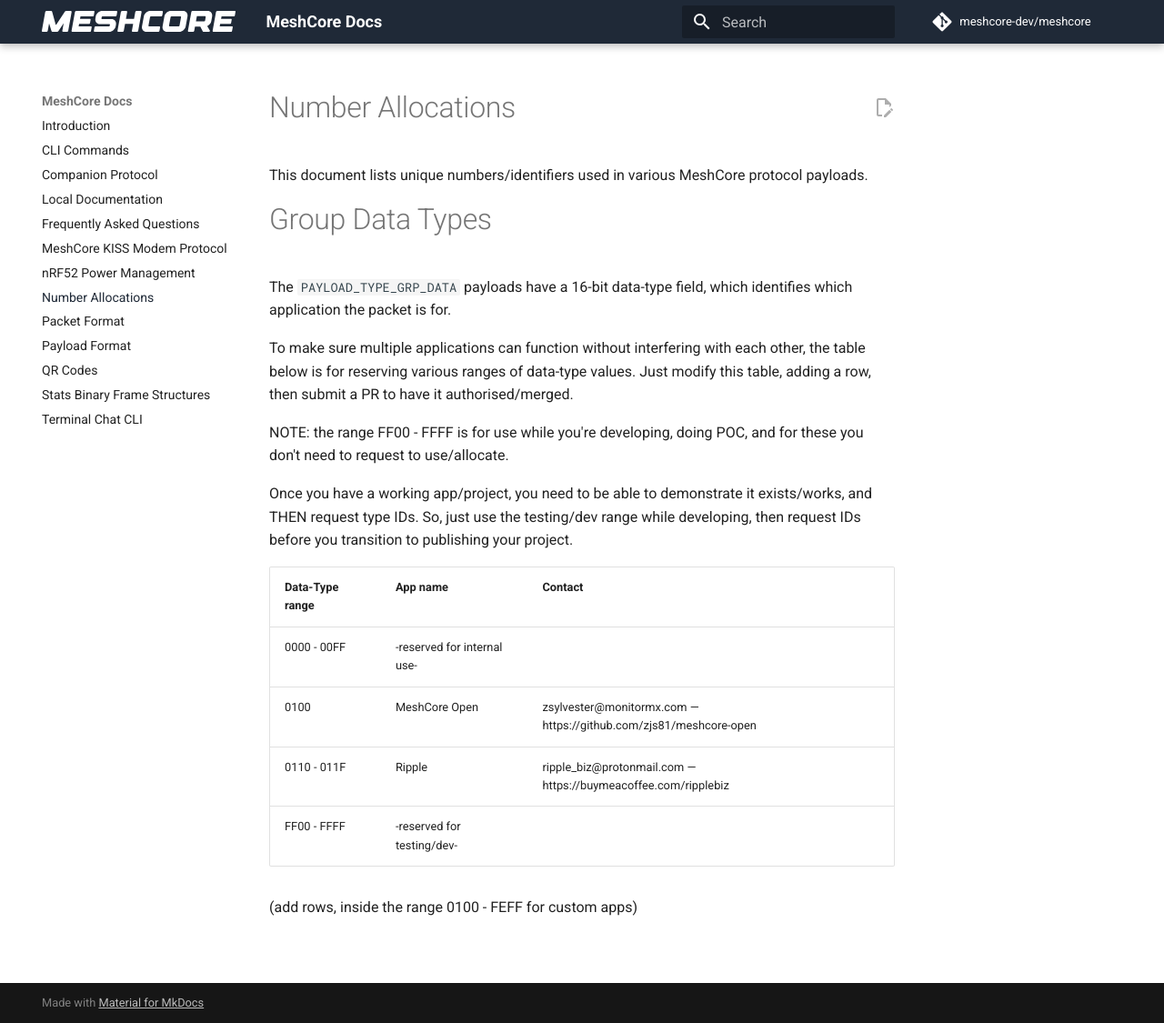
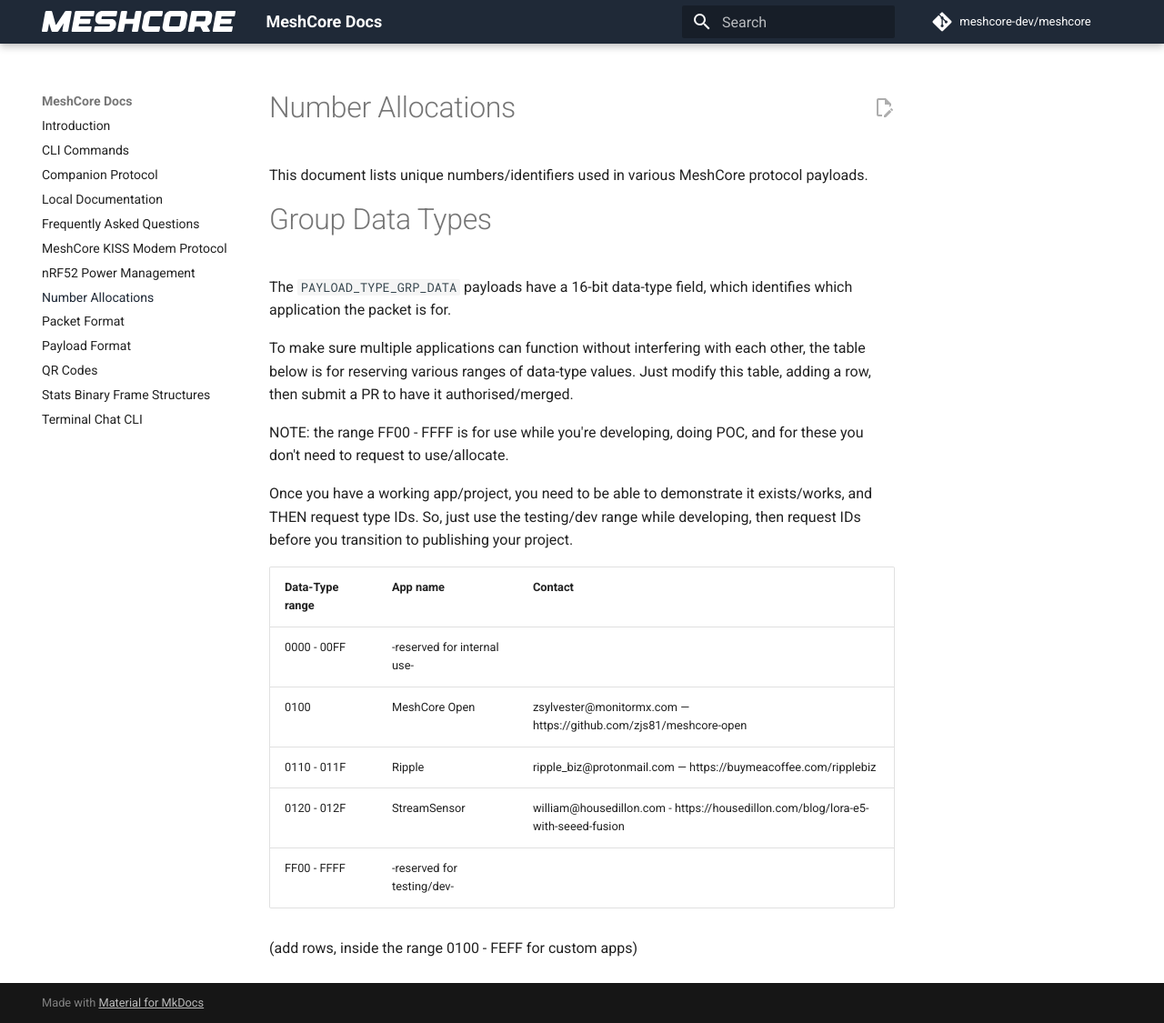
Before and after one commit to JacekVV/MeshCore-Hydra, an MkDocs documentation site: the page built from docs/number_allocations.md, in a window 1280 px wide and 1125 px high. Shown: the whole window at 91% size. Built offline with MkDocs 1.6.1 and Material for MkDocs 9.7.7, drawn with Linux system fonts in a browser that asks for light colours; comment, search, counter and statistics services are not loaded.

Commit message:
Update number_allocations.md
Adds a small allocation for groupdata packets for the Meshcore firmware for the StreamSensor product. It was previously a LoRaWAN platform, and we've moved to Meshcore.

```diff
--- a/docs/number_allocations.md
+++ b/docs/number_allocations.md
@@ -17,6 +17,7 @@ Once you have a working app/project, you need to be able to demonstrate it exist
 | 0000 - 00FF     | -reserved for internal use- |                                                                   |
 | 0100            | MeshCore Open               | zsylvester@monitormx.com — https://github.com/zjs81/meshcore-open |
 | 0110 - 011F     | Ripple                      | ripple_biz@protonmail.com — https://buymeacoffee.com/ripplebiz    |
+| 0120 - 012F     | StreamSensor                | william@housedillon.com - https://housedillon.com/blog/lora-e5-with-seeed-fusion |
 | FF00 - FFFF     | -reserved for testing/dev-  |                                                                   |
 
 (add rows, inside the range 0100 - FEFF for custom apps)
```
